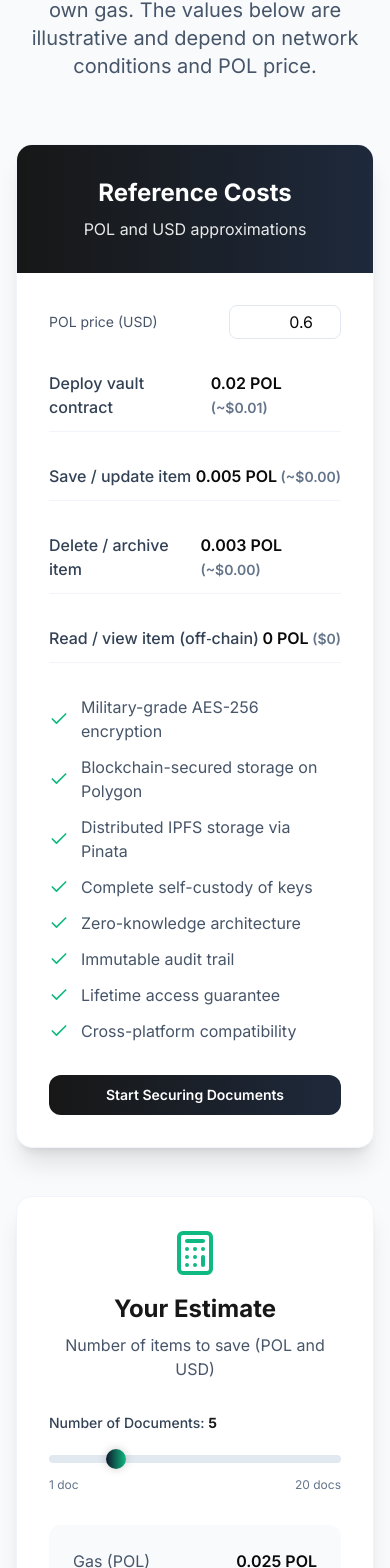
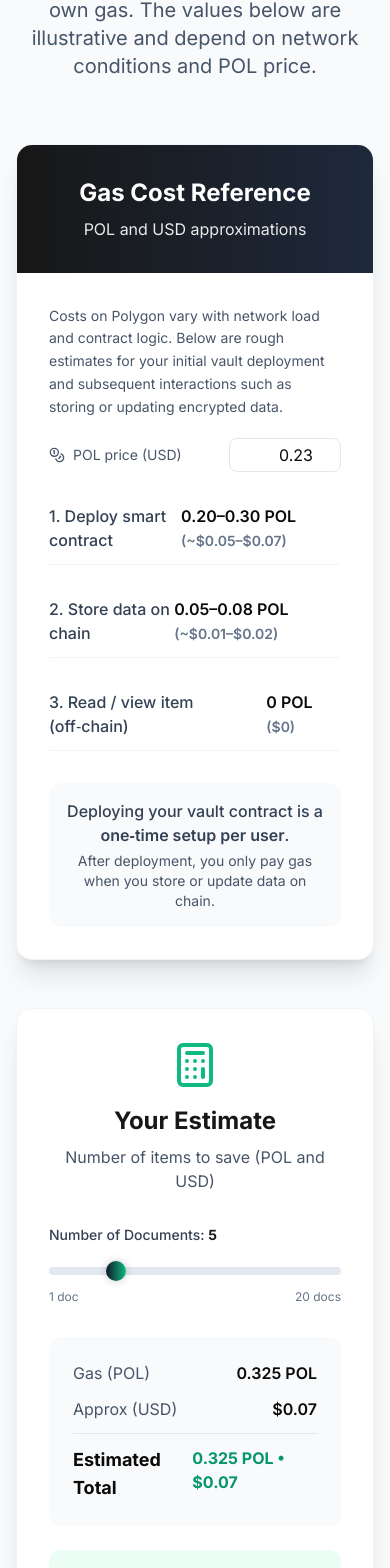
Before and after one commit to srivathsav004/keyura, a Next.js app: page / in a window 390 px wide. Shown: the part 7768-9336 px from the top of the page. Built offline with nearby package versions, Linux system fonts and the light colour scheme.

Commit message:
gas fee estimates

```diff
--- a/app/globals.css
+++ b/app/globals.css
@@ -79,4 +79,8 @@
   body {
     @apply bg-background text-foreground;
   }
+  /* Ensure in-page anchors account for fixed header height */
+  section[id] {
+    scroll-margin-top: 5rem; /* ~80px for navbar */
+  }
 }
--- a/landing-page/components/Header.tsx
+++ b/landing-page/components/Header.tsx
@@ -53,7 +53,7 @@ const Header = () => {
 
           {/* Desktop Navigation */}
           <nav className="hidden md:flex items-center space-x-8">
-            {['Features', 'Security', 'How It Works', 'Pricing', 'FAQ'].map((item, index) => (
+            {['Features', 'Security', 'How It Works', 'Gas Fees', 'FAQ'].map((item, index) => (
               <motion.button
                 key={item}
                 className="text-slate-700 hover:text-primary transition-colors relative group"
@@ -107,7 +107,7 @@ const Header = () => {
               className="md:hidden fixed inset-x-0 top-16 z-40"
             >
               <div className="bg-white/95 backdrop-blur-md border-t border-slate-200 shadow-lg py-4 space-y-4 px-4">
-                {['Features', 'Security', 'How It Works', 'Pricing', 'FAQ'].map((item, index) => (
+                {['Features', 'Security', 'How It Works', 'Gas Fees', 'FAQ'].map((item, index) => (
                   <motion.button
                     key={item}
                     className="block w-full text-left text-slate-700 hover:text-primary transition-colors py-3 text-base"
--- a/landing-page/components/Pricing.tsx
+++ b/landing-page/components/Pricing.tsx
@@ -1,46 +1,38 @@
 'use client';
 
 import { motion, useInView } from 'framer-motion';
-import { useRef, useState } from 'react';
-import { Check, Calculator, Zap } from 'lucide-react';
-import { Button } from '@/components/ui/button';
+import { useEffect, useRef, useState } from 'react';
+import { Calculator, Zap, Coins } from 'lucide-react';
 
 const Pricing = () => {
   const ref = useRef(null);
   const isInView = useInView(ref, { once: true, amount: 0.2 });
   const [documentCount, setDocumentCount] = useState(5);
-  const [polPriceUsd, setPolPriceUsd] = useState(0.6); // editable approximate
+  const [polPriceUsd, setPolPriceUsd] = useState(0.23); // default per provided guidance
+  const [polTicker, setPolTicker] = useState<'POL' | 'MATIC'>('POL');
 
-  // Rough gas estimates in POL (illustrative)
-  const GAS_POL = {
-    deployVault: 0.02,
-    saveOrUpdate: 0.005,
-    deleteOrArchive: 0.003,
-    read: 0,
+  // Gas estimates in POL (ranges)
+  const GAS_POL_RANGE = {
+    deployVault: [0.2, 0.3] as [number, number],
+    saveOrUpdate: [0.05, 0.08] as [number, number],
+    read: [0, 0] as [number, number],
   };
+  const midpoint = (a: number, b: number) => (a + b) / 2;
 
   const calculateCost = (docs: number) => {
     const keyuraFee = 0;
-    const gasPol = docs * GAS_POL.saveOrUpdate; // one save per doc
+    const saveMid = midpoint(GAS_POL_RANGE.saveOrUpdate[0], GAS_POL_RANGE.saveOrUpdate[1]);
+    const gasPol = docs * saveMid; // one save per doc using midpoint
     const gasFee = gasPol * polPriceUsd * 80; // rough INR if needed (USD*80)
     return { keyuraFee, gasFee, total: gasFee };
   };
 
   const cost = calculateCost(documentCount);
 
-  const features = [
-    "Military-grade AES-256 encryption",
-    "Blockchain-secured storage on Polygon",
-    "Distributed IPFS storage via Pinata",
-    "Complete self-custody of keys",
-    "Zero-knowledge architecture",
-    "Immutable audit trail",
-    "Lifetime access guarantee",
-    "Cross-platform compatibility",
-  ];
+  // remove previous marketing list per request
 
   return (
-    <section id="pricing" className="py-24 bg-slate-50" ref={ref}>
+    <section id="gas-fees" className="py-24 bg-slate-50" ref={ref}>
       <div className="max-w-7xl mx-auto px-4 sm:px-6 lg:px-8">
         {/* Section Header */}
         <motion.div
@@ -49,31 +41,34 @@ const Pricing = () => {
           transition={{ duration: 0.6 }}
           className="text-center mb-16"
         >
-          <h2 className="text-3xl sm:text-4xl font-bold text-primary mb-4">Gas Fee Estimations</h2>
+          <h2 className="text-3xl sm:text-4xl font-bold text-primary mb-4">Gas Fees</h2>
           <p className="text-xl text-slate-600 max-w-3xl mx-auto">
             Keyura is free — you only pay your own gas. The values below are illustrative and depend on network conditions and POL price.
           </p>
         </motion.div>
 
-        <div className="grid lg:grid-cols-2 gap-12 items-start">
+        <div className="grid lg:grid-cols-2 gap-12 items-stretch">
           {/* Gas Fee Reference */}
           <motion.div
             initial={{ opacity: 0, x: -30 }}
             animate={isInView ? { opacity: 1, x: 0 } : {}}
             transition={{ duration: 0.6, delay: 0.2 }}
-            className="bg-white rounded-2xl shadow-xl border border-slate-100 overflow-hidden"
+            className="bg-white rounded-2xl shadow-xl border border-slate-100 overflow-hidden flex flex-col h-full"
           >
             {/* Header */}
             <div className="bg-gradient-to-r from-primary to-slate-800 text-white p-8 text-center">
-              <h3 className="text-2xl font-bold mb-2">Reference Costs</h3>
-              <p className="text-white/90">POL and USD approximations</p>
+              <h3 className="text-2xl font-bold mb-2">Gas Cost Reference</h3>
+              <p className="text-white/90">{polTicker} and USD approximations</p>
             </div>
 
             {/* Pricing Breakdown */}
-            <div className="p-8">
+            <div className="p-8 flex-1 flex flex-col">
               <div className="space-y-5 mb-8">
+                <p className="text-slate-600 text-sm leading-relaxed">
+                  Costs on Polygon vary with network load and contract logic. Below are rough estimates for your initial vault deployment and subsequent interactions such as storing or updating encrypted data.
+                </p>
                 <div className="flex items-center justify-between">
-                  <label className="text-sm text-slate-600">POL price (USD)</label>
+                  <label className="text-sm text-slate-600 flex items-center space-x-2"><Coins className="h-4 w-4" /><span>{polTicker} price (USD)</span></label>
                   <input
                     type="number"
                     step="0.01"
@@ -84,43 +79,42 @@ const Pricing = () => {
                   />
                 </div>
 
-                {[{label:'Deploy vault contract',pol:GAS_POL.deployVault},{label:'Save / update item',pol:GAS_POL.saveOrUpdate},{label:'Delete / archive item',pol:GAS_POL.deleteOrArchive},{label:'Read / view item (off‑chain)',pol:GAS_POL.read}].map((row, idx) => (
+                {[
+                  { label: '1. Deploy smart contract', range: GAS_POL_RANGE.deployVault },
+                  { label: '2. Store data on chain', range: GAS_POL_RANGE.saveOrUpdate },
+                  { label: '3. Read / view item (off‑chain)', range: GAS_POL_RANGE.read },
+                ].map((row, idx) => {
+                  const [minPol, maxPol] = row.range;
+                  const isZero = minPol === 0 && maxPol === 0;
+                  return (
                     <div key={idx} className="flex justify-between items-center py-3 border-b border-slate-100">
                       <span className="font-medium text-slate-700">{row.label}</span>
                       <span className="font-semibold">
-                      {row.pol} POL
-                      {row.pol > 0 ? (
-                        <span className="text-slate-500 text-sm">  (~${(row.pol * polPriceUsd).toFixed(2)})</span>
+                        {isZero ? (
+                          <>
+                            0 {polTicker}
+                            <span className="text-slate-500 text-sm">  ($0)</span>
+                          </>
                         ) : (
-                        <span className="text-slate-500 text-sm">  ($0)</span>
+                          <>
+                            {minPol.toFixed(2)}–{maxPol.toFixed(2)} {polTicker}
+                            <span className="text-slate-500 text-sm">  (~${(minPol * polPriceUsd).toFixed(2)}–${(maxPol * polPriceUsd).toFixed(2)})</span>
+                          </>
                         )}
                       </span>
                     </div>
-                ))}
+                  );
+                })}
               </div>
-
-              {/* Features List */}
-              <div className="space-y-3 mb-8">
-                {features.map((feature, index) => (
-                  <motion.div
-                    key={index}
-                    initial={{ opacity: 0, x: -20 }}
-                    animate={isInView ? { opacity: 1, x: 0 } : {}}
-                    transition={{ delay: 0.4 + index * 0.05 }}
-                    className="flex items-center space-x-3"
-                  >
-                    <Check className="h-5 w-5 text-emerald-500 flex-shrink-0" />
-                    <span className="text-slate-600">{feature}</span>
-                  </motion.div>
-                ))}
+              {/* One-time Setup Note (replaces button) */}
+              <div className="mt-auto bg-slate-50 rounded-xl p-4 text-center">
+                <p className="text-slate-700 font-medium">
+                  Deploying your vault contract is a <span className="font-semibold">one‑time setup per user</span>.
+                </p>
+                <p className="text-slate-600 text-sm mt-1">
+                  After deployment, you only pay gas when you store or update data on chain.
+                </p>
               </div>
-
-              {/* CTA Button */}
-              <motion.div whileHover={{ scale: 1.02 }} whileTap={{ scale: 0.98 }}>
-                <Button className="w-full bg-gradient-to-r from-primary to-slate-800 hover:from-primary/90 hover:to-slate-700 text-white py-3 rounded-xl font-semibold" asChild>
-                  <a href="/user-setup">Start Securing Documents</a>
-                </Button>
-              </motion.div>
             </div>
           </motion.div>
 
@@ -129,7 +123,7 @@ const Pricing = () => {
             initial={{ opacity: 0, x: 30 }}
             animate={isInView ? { opacity: 1, x: 0 } : {}}
             transition={{ duration: 0.6, delay: 0.4 }}
-            className="bg-white rounded-2xl shadow-xl border border-slate-100 p-8"
+            className="bg-white rounded-2xl shadow-xl border border-slate-100 p-8 flex flex-col h-full"
           >
             <div className="text-center mb-8">
               <Calculator className="h-12 w-12 mx-auto text-emerald-500 mb-4" />
@@ -160,27 +154,27 @@ const Pricing = () => {
               <div className="bg-slate-50 rounded-xl p-6 mb-6">
               <div className="space-y-3">
                   <div className="flex justify-between">
-                    <span className="text-slate-600">Gas (POL)</span>
-                    <span className="font-semibold">{(documentCount * GAS_POL.saveOrUpdate).toFixed(3)} POL</span>
+                    <span className="text-slate-600">Gas ({polTicker})</span>
+                    <span className="font-semibold">{(documentCount * midpoint(GAS_POL_RANGE.saveOrUpdate[0], GAS_POL_RANGE.saveOrUpdate[1])).toFixed(3)} {polTicker}</span>
                   </div>
                   <div className="flex justify-between">
                     <span className="text-slate-600">Approx (USD)</span>
-                    <span className="font-semibold">${(documentCount * GAS_POL.saveOrUpdate * polPriceUsd).toFixed(2)}</span>
+                    <span className="font-semibold">${(documentCount * midpoint(GAS_POL_RANGE.saveOrUpdate[0], GAS_POL_RANGE.saveOrUpdate[1]) * polPriceUsd).toFixed(2)}</span>
                   </div>
                   <div className="border-t pt-3 flex justify-between">
                     <span className="font-bold text-lg">Estimated Total</span>
-                    <span className="font-bold text-emerald-600">{(documentCount * GAS_POL.saveOrUpdate).toFixed(3)} POL • ${(
-                      documentCount * GAS_POL.saveOrUpdate * polPriceUsd
+                    <span className="font-bold text-emerald-600">{(documentCount * midpoint(GAS_POL_RANGE.saveOrUpdate[0], GAS_POL_RANGE.saveOrUpdate[1])).toFixed(3)} {polTicker} • ${(
+                      documentCount * midpoint(GAS_POL_RANGE.saveOrUpdate[0], GAS_POL_RANGE.saveOrUpdate[1]) * polPriceUsd
                     ).toFixed(2)}</span>
                   </div>
               </div>
             </div>
 
             {/* Value Comparison */}
-            <div className="bg-emerald-50 rounded-xl p-6 text-center">
+            <div className="bg-emerald-50 rounded-xl p-6 text-center mt-auto">
               <Zap className="h-8 w-8 text-emerald-500 mx-auto mb-3" />
               <p className="text-emerald-700 font-medium">
-                That's just <span className="font-bold">₹{(cost.total / documentCount).toFixed(0)}</span> per document for lifetime security!
+                Typical cost per document: <span className="font-bold">~${(GAS_POL_RANGE.saveOrUpdate[0] * polPriceUsd).toFixed(2)}–${(GAS_POL_RANGE.saveOrUpdate[1] * polPriceUsd).toFixed(2)}</span> ({GAS_POL_RANGE.saveOrUpdate[0]}–{GAS_POL_RANGE.saveOrUpdate[1]} {polTicker}).
               </p>
               <p className="text-emerald-600 text-sm mt-2">
                 Compare to monthly cloud storage fees and data breach risks
```
Lines whose indentation alone changed are shown as unchanged.
